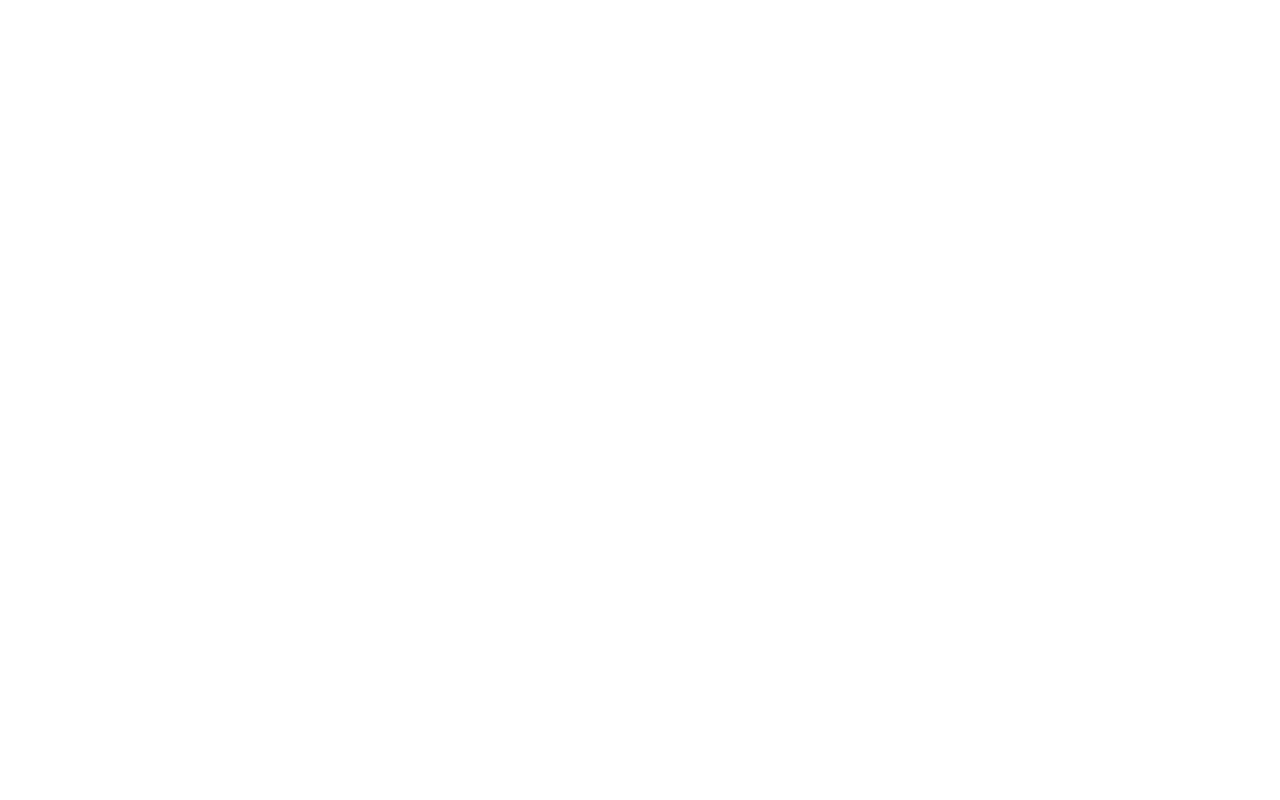
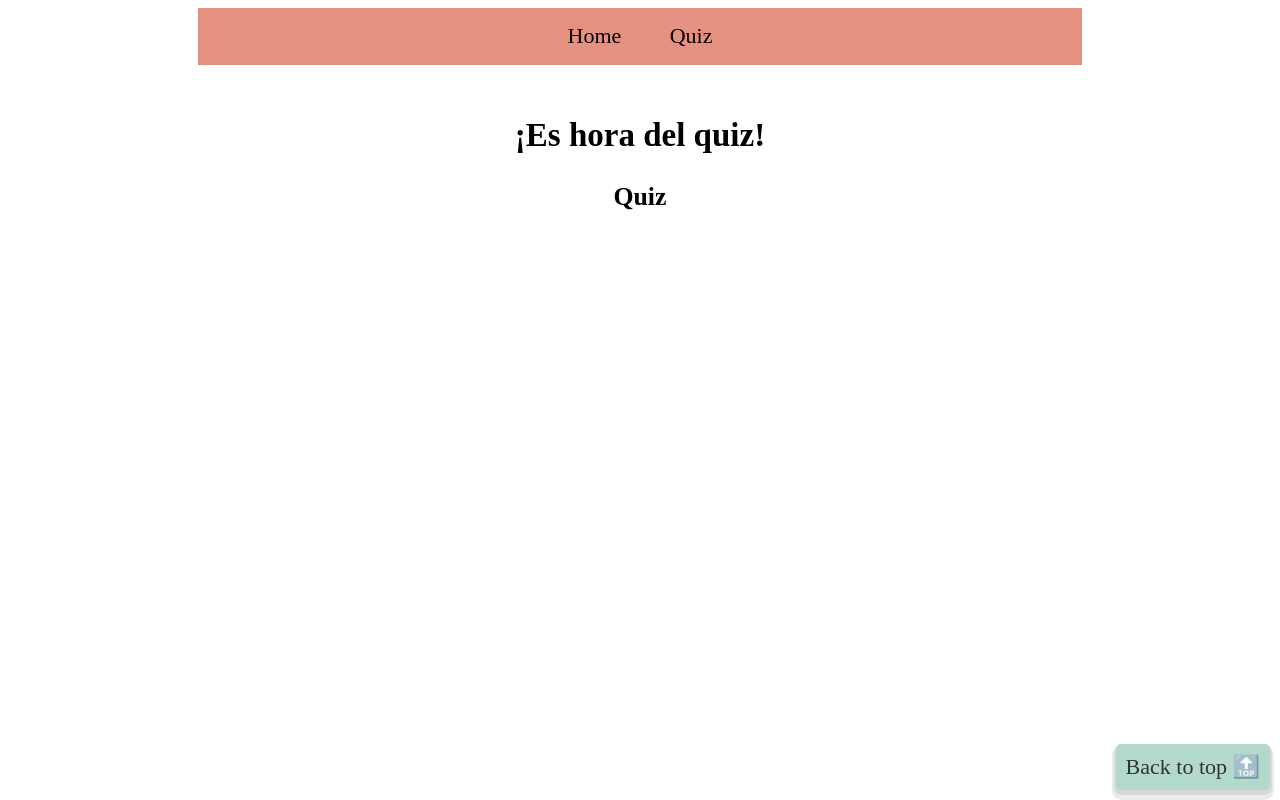
Before and after one commit to CristinaMateo/Quiz, a plain HTML site: page pages/quiz.html in a window 1280 px wide. Drawn offline with Linux system fonts and the light colour scheme; a web font is replaced by a local one.

Commit message:
bases estructura quiz

```diff
--- a/pages/quiz.html
+++ b/pages/quiz.html
@@ -4,12 +4,26 @@
     <meta charset="UTF-8">
     <meta name="viewport" content="width=device-width, initial-scale=1.0">
     <title>Quiz- form</title>
-    <link rel="stylesheet" href="../style/stryle.css">
+    <link rel="stylesheet" href="../style/style.css">
+    <link href='https://fonts.googleapis.com/css?family=Almendra' rel='stylesheet'>
 </head>
 <body>
-    <header></header>
-   <main></main>
-   <footer></footer>
+    <header id="top">
+        <nav >
+            <a href="../index.html">Home</a>
+            <a href="./quiz.html">Quiz</a>
+        </nav>
+        <section class="header">
+            <h1>¡Es hora del quiz!</h1>
+            <h3>Quiz</h3>
+        </section>
+    </header>
+    <main>
+
+    </main>
+    <footer>
+        <div class="top"><a href="#top">  Back to top &#128285;</a></div>
+    </footer>
 
 
     <script src="../script/script.js"></script>
```
